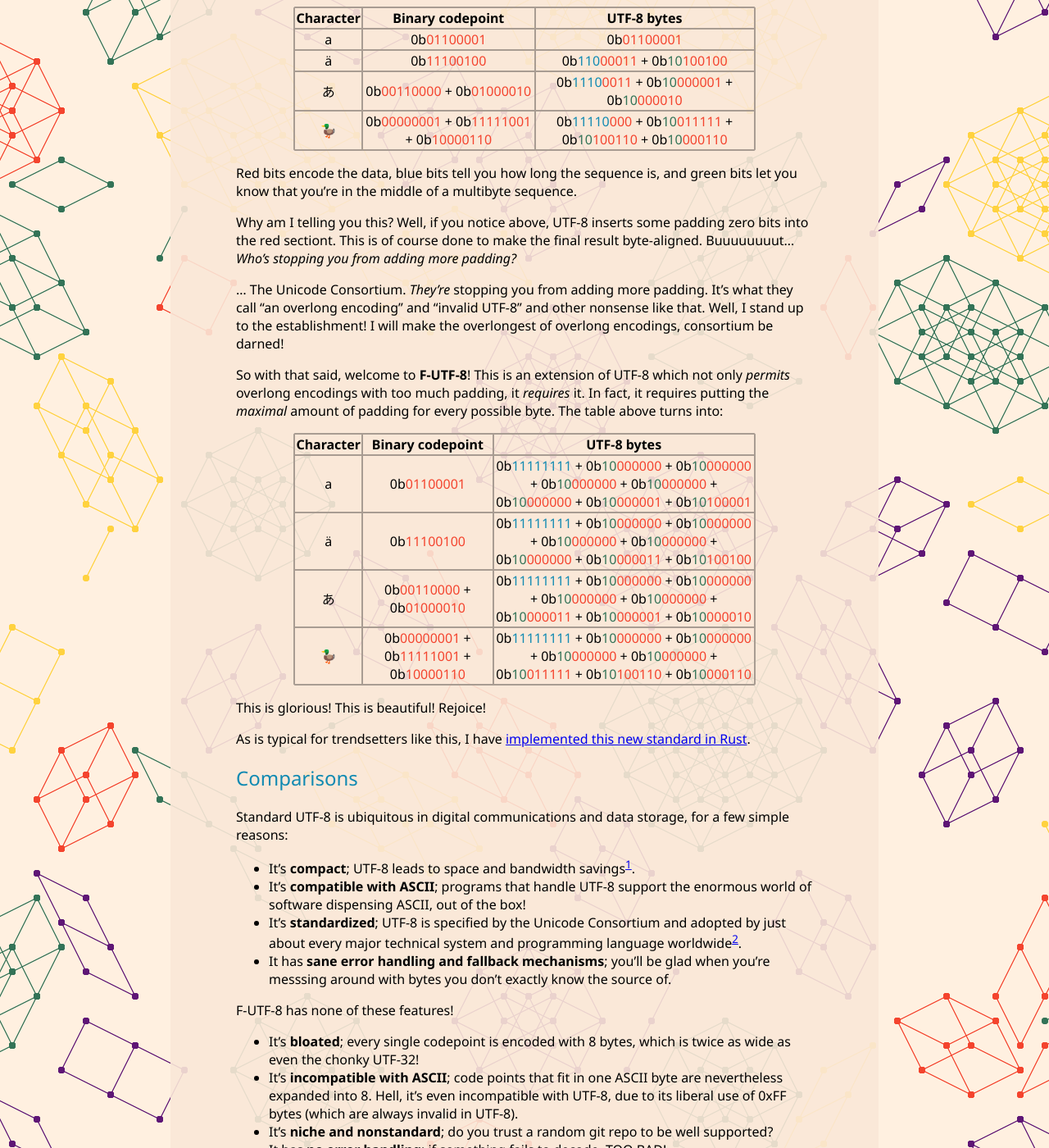
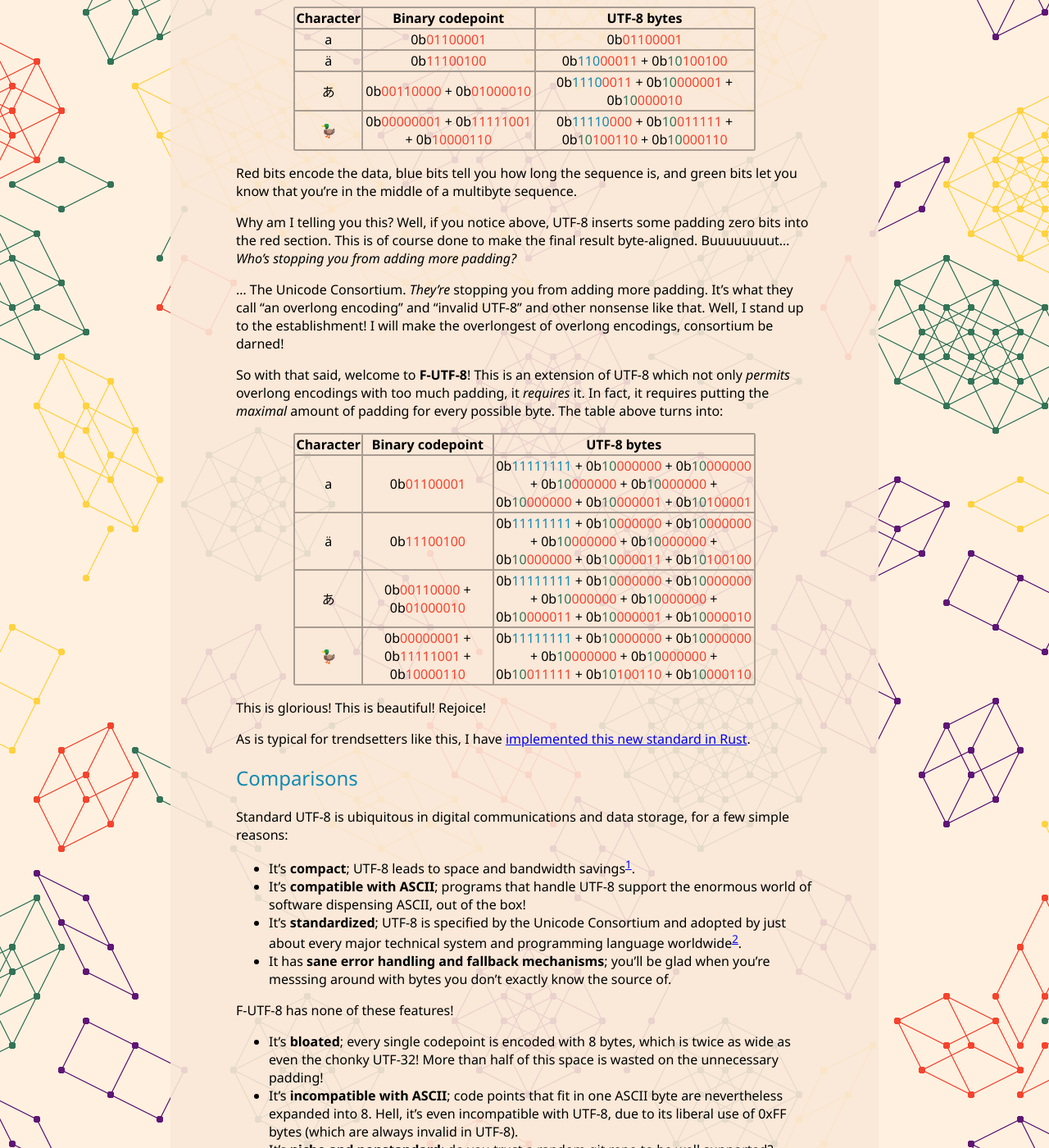
Before and after one commit to RocketRace/rocketrace.github.io, a Jekyll site: the page built from _posts/2024-05-15-f-utf-8.md, in a window 1280 px wide and 1400 px high, scrolled down 579 px. Shown: the whole window at 82% size. Built offline with Jekyll 4.4.1, drawn with Linux system fonts in a browser that asks for light colours.

Commit message:
typo, clarify waste

```diff
--- a/_posts/2024-05-15-f-utf-8.md
+++ b/_posts/2024-05-15-f-utf-8.md
@@ -32,7 +32,7 @@ Red bits encode the data, blue bits tell you how long the sequence is, and green
 that you're in the middle of a multibyte sequence.
 
 Why am I telling you this? Well, if you notice above, UTF-8 inserts some padding zero bits into
-the red sectiont. This is of course done to make the final result byte-aligned. Buuuuuuuut...
+the red section. This is of course done to make the final result byte-aligned. Buuuuuuuut...
 *Who's stopping you from adding more padding?*
 
 ... The Unicode Consortium. *They're* stopping you from adding more padding. It's what they call
@@ -71,7 +71,7 @@ Standard UTF-8 is ubiquitous in digital communications and data storage, for a f
 
 F-UTF-8 has none of these features!
 * It's **bloated**; every single codepoint is encoded with 8 bytes, which is twice as wide as
-  even the chonky UTF-32!
+  even the chonky UTF-32! More than half of this space is wasted on the unnecessary padding!
 * It's **incompatible with ASCII**; code points that fit in one ASCII byte are nevertheless expanded
   into 8. Hell, it's even incompatible with UTF-8, due to its liberal use of 0xFF bytes (which are
   always invalid in UTF-8).
```
